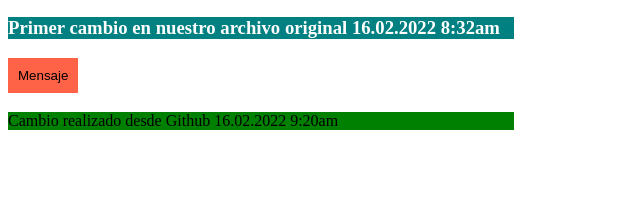
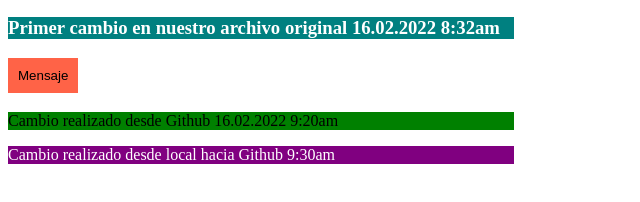
Before and after one commit to leonellee1988/curso-git-github, a plain HTML site: page index.html in a window 1280 px wide. Shown: the part 118-320 px from the top of the page, without its empty margins (0-640 px from the left). Drawn offline with Linux system fonts and the light colour scheme.

Commit message:
Tercer print 16.02.2022 9:37am

```diff
--- a/index.html
+++ b/index.html
@@ -40,6 +40,8 @@
 
     <p id="cambioGithub">Cambio realizado desde Github 16.02.2022 9:20am</p>
 
+    <p id="cambioLocal">Cambio realizado desde local hacia Github 9:30am</p>
+
   </body>
 
 </html>
--- a/styles.css
+++ b/styles.css
@@ -35,3 +35,9 @@
     width: 40%;
     background-color: green;
 }
+
+#cambioLocal{
+    width: 40%;
+    background-color: purple;
+    color: #fff;
+}
```
